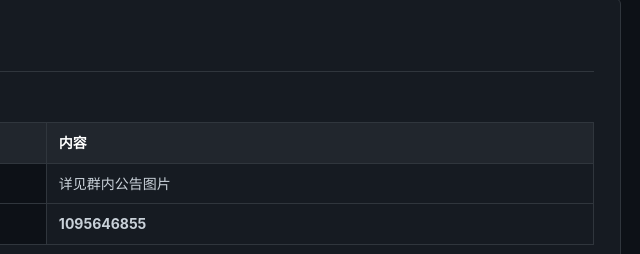
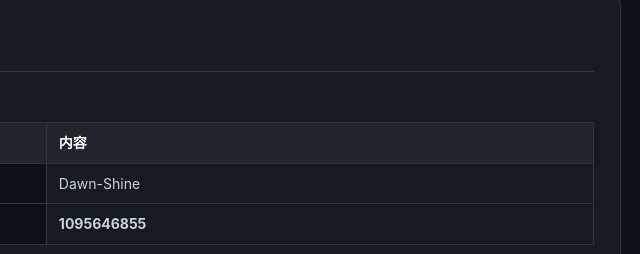
Before and after one commit to ShirokoABDS/wtcwiki, a plain HTML site: page index.html in a window 1280 px wide. Shown: the part 2130-2384 px from the top of the page, 593-1233 px from the left. Drawn offline with nearby package versions, Linux system fonts and the light colour scheme.

Commit message:
Update index.html

```diff
--- a/index.html
+++ b/index.html
@@ -271,7 +271,7 @@
       <table class="cmd">
         <thead><tr><th width="34%">项目</th><th>内容</th></tr></thead>
         <tbody>
-          <tr><td class="cmd">友服名称</td><td>详见群内公告图片</td></tr>
+          <tr><td class="cmd">友服名称</td><td>Dawn-Shine</td></tr>
           <tr><td class="cmd">友服 Q 群</td><td><strong>1095646855</strong></td></tr>
         </tbody>
       </table>
```
